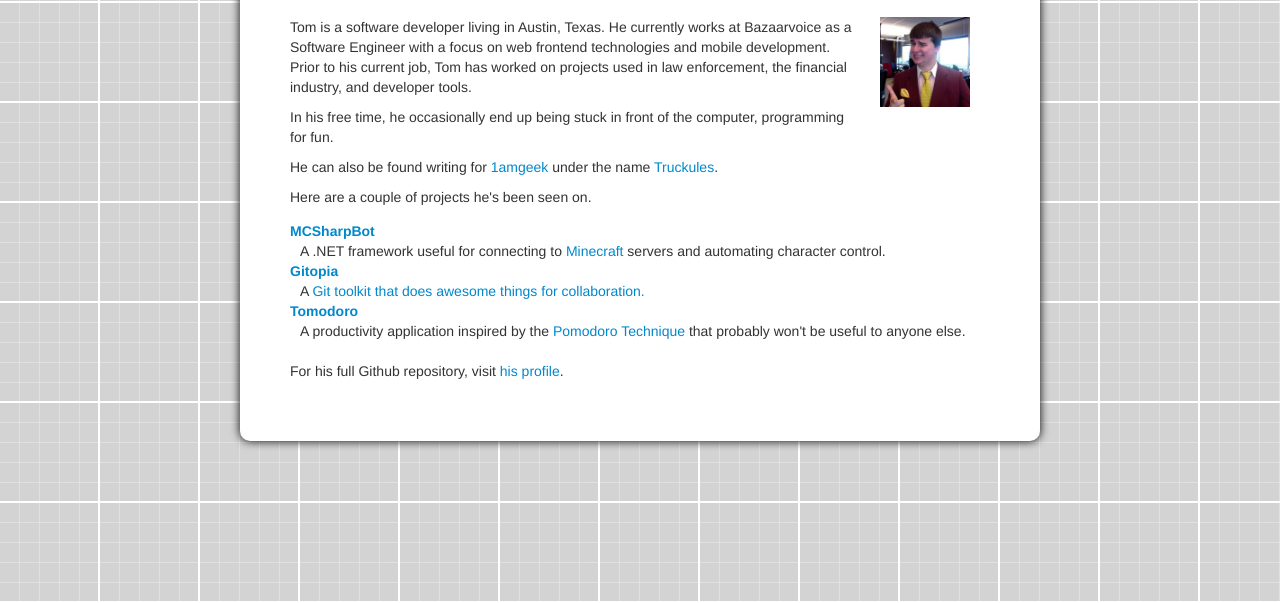
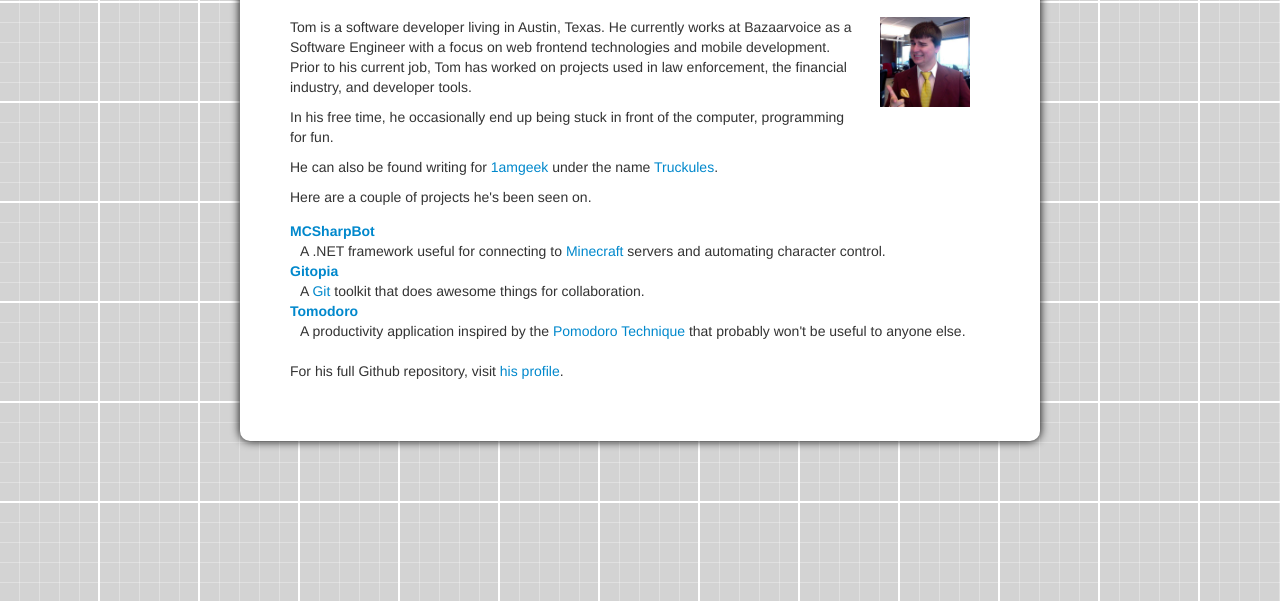
Before and after one commit to tgrochowicz/tom.grochowi.cz, a plain HTML site: page index.html in a window 1280 px wide. Shown: the part 197-800 px from the top of the page. Drawn offline with nearby package versions, Linux system fonts and the light colour scheme.

Commit message:
Freudian Tag Closure

```diff
--- a/index.html
+++ b/index.html
@@ -35,7 +35,7 @@
                 		<dt><a href="https://github.com/tgrochowicz/mcsharpbot/">MCSharpBot</a>
                 		<dd>A .NET framework useful for connecting to <a href="http://minecraft.net/">Minecraft</a> servers and automating character control.
 						<dt><a href="http://crabwisestudios.com/Gitopia/">Gitopia</a>
-						<dd>A <a href="http://git-scm.com/">Git</git> toolkit that does awesome things for collaboration.
+						<dd>A <a href="http://git-scm.com/">Git</a> toolkit that does awesome things for collaboration.
 						<dt><a href="https://github.com/tgrochowicz/Tomodoro">Tomodoro</a>
 						<dd>A productivity application inspired by the <a href="http://en.wikipedia.org/wiki/Pomodoro_Technique">Pomodoro Technique</a> that probably won't be useful to anyone else.
 						</dl>
```
